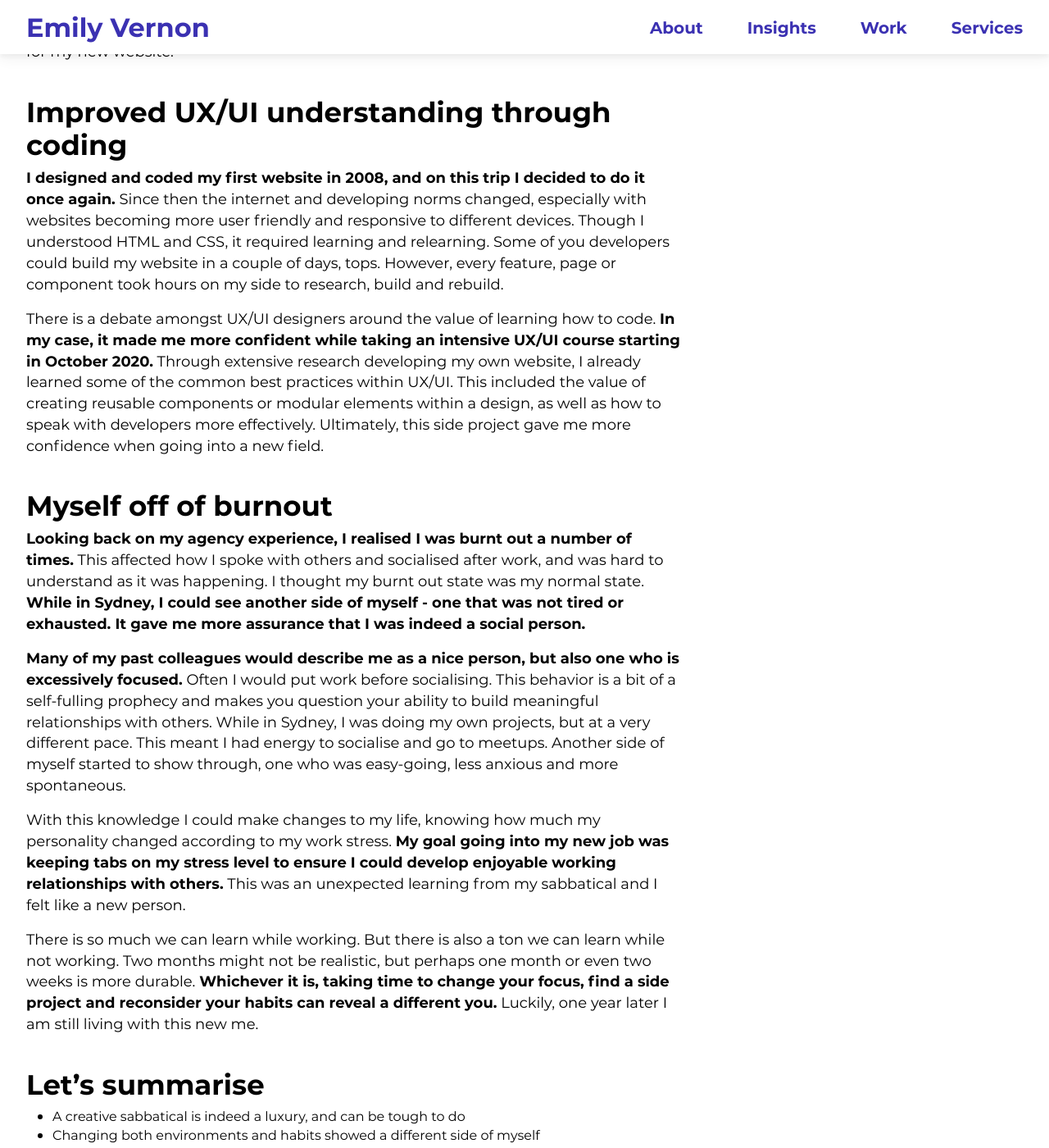
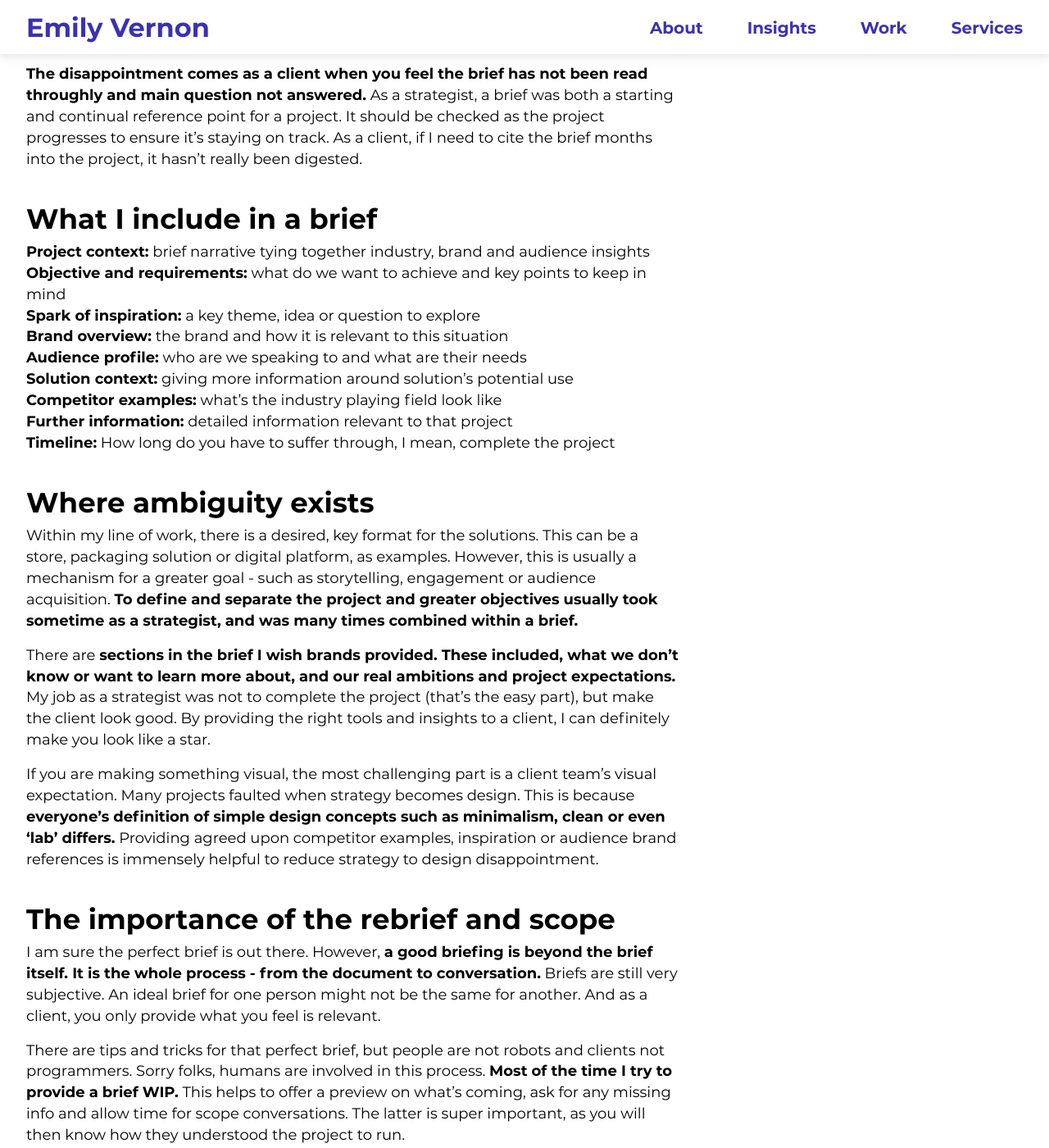
Before and after one commit to emilygv/emilyvernon.com, a Jekyll site: the page built from _posts/2021-08-28-better-creative-briefs-through-empathy.md, in a window 1280 px wide and 1400 px high, scrolled down 1699 px. Shown: the whole window at 82% size. Built offline with Jekyll 4.4.1, drawn with Linux system fonts in a browser that asks for light colours; some of the changed text lies outside the part shown.

Commit message:
Update 2021-08-28-better-creative-briefs-through-empathy.md

```diff
--- a/_posts/2021-08-28-better-creative-briefs-through-empathy.md
+++ b/_posts/2021-08-28-better-creative-briefs-through-empathy.md
@@ -9,44 +9,64 @@ further_reading:
 
 ---
 
-**In February and March 2020, I took a creative sabbatical for two months. It was a crossroad of circumstances as my husband had a work opportunity in Australia, and my work surprisingly accepted. I could already realise the benefits during the trip, but it was also one year later that I could see the path taken developed into something much more.**
+**The brief is either your favourite part of the process or another to-do on your never-ending list. As someone who has both written and received briefs, I understand the potential and burden the entire process. We might never find the solution to the perfect brief, but there are some lessons to improve before someone gets hurt.**
 
 **What we'll cover:**
 * TOC
 {:toc}
 
-**A creative sabbatical is indeed a luxury.** It means taking time off of work, finding the funds to do so and sometimes convincing others that it’s a logical idea. To be honest, without the opportunity presented, I probably would not have taken a creative sabbatical. **Committing to two months off is usually not the first solution for issues within work or life.**
+## Receiving a brief feels like
 
-My two months in Sydney gave me new-found confidence. **Changing both environments and habits showed a different side of myself that would be otherwise hard to find in my day-to-day life.** This was both in my career direction, how I interacted with others and expanding into a new field. When you are on the treadmill that is life, you can adjust the speed but it's hard to **see if you should be on a treadmill in the first place.**
+**Receiving a creative brief is a mix of anticipation and dread.** The dread comes from the different ways you receive briefs and unclarity they hold. As you are waiting for the brief, the wheels are already spinning in your head around how to solve and then bring value to a client. You know there will be hint around the direction or solution, but also many gaps to fill.
 
-## Redirected my career, find my community
+When I was agency-side as a strategist, there were **elements of the brief I found useful. This included the objective, requirements and insights.** This created a brand, business and customer/user context. Curated insights pointed to the team’s level of understanding and also provided a narrative starting point for my research.
 
-Experience, whether digital, physical or brand is a growing field. Each year it’s changing and finding new solutions to both business/brand and audience complexities. **When working agency-side as a strategist, I didn’t know what part of the experience industry I was in. It caused a bit of an identity crisis.** Was I in branding? Is this a type of service design? Could you consider it user experience? Not knowing your field makes the job and community search more challenging.
+I would read a brief - even the simplest, shortest of briefs - dozens of times. This is where I would extract key information to start shaping a strategy or research approach. Provided documents were just as important to supplement the brief and go digging for insights. **Strategy always starts with an anchor, and that anchor is usually a compelling consumer/user insight.**
 
-**While on sabbatical in Sydney, I could join all these communities to figure out which one was my fit.** I went to meetups in design thinking, branding, UX, content design, customer experience and even data science. Quickly, I learned that data science was not the place for me, yet there was something in UX, branding and customer experience. When working, taking the time to join all of these meetings would have been difficult. On sabbatical, it could become a focus.
+## Writing a brief feels like
 
-**By figuring out my place in the experience spectrum, I could move forward.** Since that trip, I did a certification in customer experience, started a course in UX/UI and changed jobs. It was easy to figure out what type of training was necessary to build off of my current work with a longer time to reflect. This also helped when writing the content for my new website.
+I love writing briefs. **Writing a brief feels like a balancing act between too much information, too little information, inspiration and function.** It is a great tool and excuse to align team members and stakeholders around the purpose of a project. However you need the time and motivation to do it justice.
 
-## Improved UX/UI understanding through coding
+My approach to brief writing is, ‘what would I want to receive as a strategist on the other end?’ **The brief should not provide the answer to complex projects, but a direction to explore.** An agency was hired for a reason, and their perspective is important to the project. Briefs feel like an accomplishment in themselves, so I do want it to be taken seriously.
 
-**I designed and coded my first website in 2008, and on this trip I decided to do it once again.** Since then the internet and developing norms changed, especially with websites becoming more user friendly and responsive to different devices. Though I understood HTML and CSS, it required learning and relearning. Some of you developers could build my website in a couple of days, tops. However, every feature, page or component took hours on my side to research, build and rebuild.
+**The disappointment comes as a client when you feel the brief has not been read throughly and main question not answered.** As a strategist, a brief was both a starting and continual reference point for a project. It should be checked as the project progresses to ensure it’s staying on track. As a client, if I need to cite the brief months into the project, it hasn’t really been digested.
 
-There is a debate amongst UX/UI designers around the value of learning how to code. **In my case, it made me more confident while taking an intensive UX/UI course starting in October 2020.** Through extensive research developing my own website, I already learned some of the common best practices within UX/UI. This included the value of creating reusable components or modular elements within a design, as well as how to speak with developers more effectively. Ultimately, this side project gave me more confidence when going into a new field.
+## What I include in a brief
 
-## Myself off of burnout
+**Project context:** brief narrative tying together industry, brand and audience insights
+**Objective and requirements:** what do we want to achieve and key points to keep in mind
+**Spark of inspiration:** a key theme, idea or question to explore
+**Brand overview:** the brand and how it is relevant to this situation
+**Audience profile:** who are we speaking to and what are their needs
+**Solution context:** giving more information around solution's potential use
+**Competitor examples:** what's the industry playing field look like
+**Further information:** detailed information relevant to that project
+**Timeline:** How long do you have to suffer through, I mean, complete the project
 
-**Looking back on my agency experience, I realised I was burnt out a number of times.** This affected how I spoke with others and socialised after work, and was hard to understand as it was happening. I thought my burnt out state was my normal state. **While in Sydney, I could see another side of myself - one that was not tired or exhausted. It gave me more assurance that I was indeed a social person.**
+## Where ambiguity exists
 
-**Many of my past colleagues would describe me as a nice person, but also one who is excessively focused.** Often I would put work before socialising. This behavior is a bit of a self-fulling prophecy and makes you question your ability to build meaningful relationships with others. While in Sydney, I was doing my own projects, but at a very different pace. This meant I had energy to socialise and go to meetups. Another side of myself started to show through, one who was easy-going, less anxious and more spontaneous.
+Within my line of work, there is a desired, key format for the solutions. This can be a store, packaging solution or digital platform, as examples. However, this is usually a mechanism for a greater goal - such as storytelling, engagement or audience acquisition. **To define and separate the project and greater objectives usually took sometime as a strategist, and was many times combined within a brief.**
 
-With this knowledge I could make changes to my life, knowing how much my personality changed according to my work stress. **My goal going into my new job was keeping tabs on my stress level to ensure I could develop enjoyable working relationships with others.** This was an unexpected learning from my sabbatical and I felt like a new person.
+There are **sections in the brief I wish brands provided. These included, what we don’t know or want to learn more about, and our real ambitions and project expectations.** My job as a strategist was not to complete the project (that’s the easy part), but make the client look good. By providing the right tools and insights to a client, I can definitely make you look like a star.
 
-There is so much we can learn while working. But there is also a ton we can learn while not working. Two months might not be realistic, but perhaps one month or even two weeks is more durable. **Whichever it is, taking time to change your focus, find a side project and reconsider your habits can reveal a different you.** Luckily, one year later I am still living with this new me.
+If you are making something visual, the most challenging part is a client team’s visual expectation. Many projects faulted when strategy becomes design. This is because **everyone's definition of simple design concepts such as minimalism, clean or even ‘lab’ differs.** Providing agreed upon competitor examples, inspiration or audience brand references is immensely helpful to reduce strategy to design disappointment.
+
+## The importance of the rebrief and scope
+
+I am sure the perfect brief is out there. However, **a good briefing is beyond the brief itself. It is the whole process - from the document to conversation.** Briefs are still very subjective. An ideal brief for one person might not be the same for another. And as a client, you only provide what you feel is relevant.
+
+There are tips and tricks for that perfect brief, but people are not robots and clients not programmers. Sorry folks, humans are involved in this process. **Most of the time I try to provide a brief WIP.** This helps to offer a preview on what's coming, ask for any missing info and allow time for scope conversations. The latter is super important, as you will then know how they understood the project to run.
+
+Within a project, there is a rebrief the brief phase. This can be called many things from immerse to understand. It generally means the brief will be read, supplemental insights used and a first approach presented. **Within a rebrief as a client, I am looking for clarity of idea, something interesting and project enthusiasm.** In a way, it's like a first date after texting back and forth for a couple of weeks.
+
+## Remember how cultures have different bargaining traditions?
+
+Well, that's the same for a brief. It's a creative negotiation. **As a client, I expect to be challenged and questions by the agency. As an agency, I expect to think the client is boring and can do more.** We all need to look at the brief as a process or phase that we all can improve upon. My ultimate piece of advice - know how it feels on the other side of the brief and you'll already improve the process.
 
 ## Let’s summarise
 
-- A creative sabbatical is indeed a luxury, and can be tough to do
-- Changing both environments and habits showed a different side of myself
-- I could fine-tune my career by joining different communities
-- Taking the time to design and code my website brought confidence
-- Even a small sabbatical can help to reveal a different you
+- We can improve the briefing process by understanding how people feel
+- As a strategist, I always felt anticipation and dread around the brief
+- As a client, I felt like briefs were a balancing act
+- Scope and rebriefing are important parts to the briefing process
+- Sorry, there is no perfect brief, as humans are involved
```
